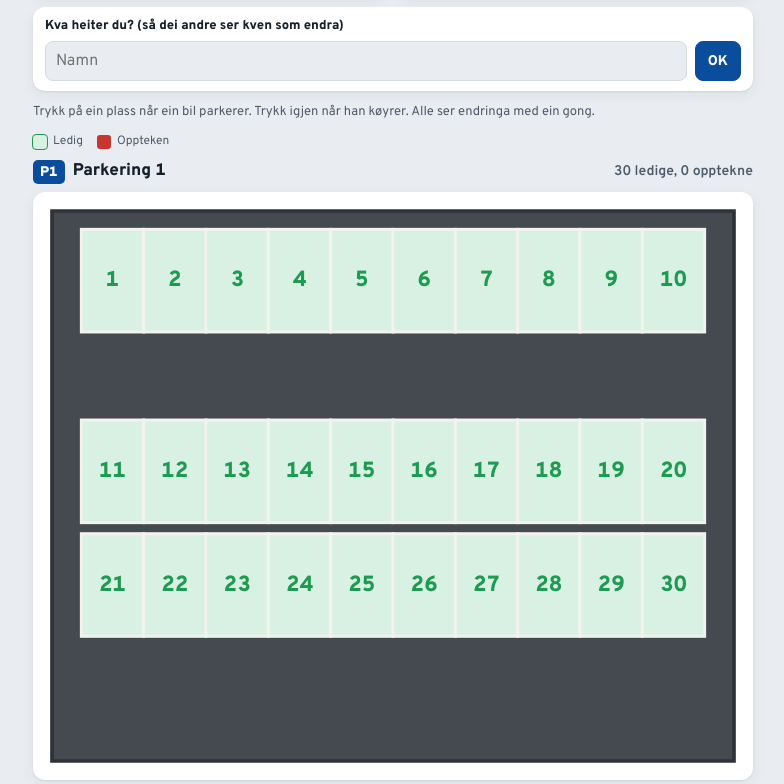
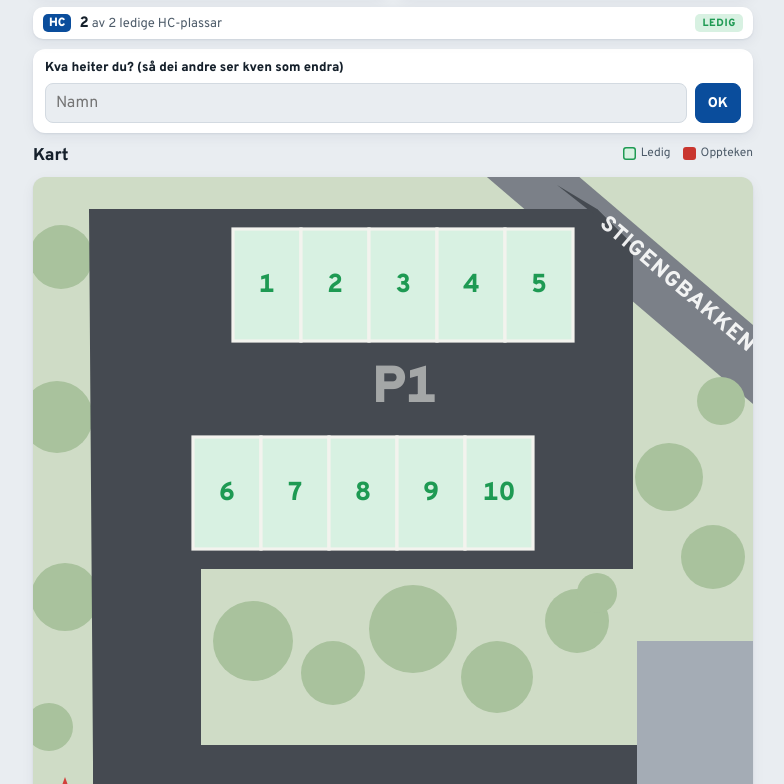
Before and after one commit to GeitaInc/hsmk-parkering, a plain HTML site: page index.html in a window 1280 px wide. Shown: the part 166-950 px from the top of the page, without its empty margins (247-1031 px from the left). Drawn offline with Linux system fonts and the light colour scheme.

Commit message:
Kart etter flyfoto: P1 (10), P2 (9) og 2 HC-plassar
Co-Authored-By: Claude Opus 5 <noreply@anthropic.com>
Claude-Session: https://claude.ai/code/session_01VFwytAxgH2EV4eqdur8oRu

```diff
--- a/index.html
+++ b/index.html
@@ -18,6 +18,7 @@
   --asphalt:#454a51; --asphalt-edge:#2f3338; --paint:#f3f3ee;
   --free:#1e9a53; --free-soft:#d8f1e2; --occ:#d23f3a; --occ-soft:#f8dcda; --warn:#d99100; --warn-soft:#fbeccb;
   --car:#c9362f; --car-glass:#f2c4c1;
+  --hc-soft:#d9e6f7; --grass:#cfdcc6; --tree:#a9c29d; --roof:#a4acb5; --roof-dark:#5d646c; --road:#7b8088;
   --shadow:0 1px 2px rgba(10,30,60,.08),0 4px 14px rgba(10,30,60,.06);
 }
 @media (prefers-color-scheme: dark){
@@ -27,6 +28,7 @@
     --asphalt:#2c3137; --asphalt-edge:#1b1f24; --paint:#dcdcd4;
     --free:#3cc378; --free-soft:#163826; --occ:#f0625c; --occ-soft:#3d1c1b; --warn:#f0b43a; --warn-soft:#3b2d10;
     --car:#e0544d; --car-glass:#5a2523;
+    --hc-soft:#1a2c46; --grass:#17231b; --tree:#1f3325; --roof:#39414a; --roof-dark:#262b31; --road:#353a41;
     --shadow:0 1px 2px rgba(0,0,0,.3),0 4px 14px rgba(0,0,0,.25);
   }
 }
@@ -77,16 +79,17 @@ header.top{display:flex;align-items:center;gap:12px;padding-top:calc(12px + env(
 .lotcard[data-k=full]{border-color:var(--occ)}
 .lotcard[data-k=full] .num{color:var(--occ)}
 
-/* Lots */
-.hint{margin:4px 0 12px;color:var(--ink-2);font-size:13px}
-.legend{display:flex;gap:14px;flex-wrap:wrap;font-size:12px;color:var(--ink-2);margin:0 0 10px}
-.legend span{display:inline-flex;align-items:center;gap:6px}
-.legend b{display:inline-block;width:14px;height:14px;border-radius:3px}
-section.lot{margin:0 0 22px;scroll-margin-top:130px}
-section.lot h2{display:flex;align-items:center;gap:8px;margin:0 0 8px;font-size:17px;font-weight:800}
-section.lot h2 .tag{background:var(--sign);color:var(--sign-ink);font-weight:900;font-size:14px;border-radius:5px;padding:3px 7px 1px}
-section.lot h2 .cnt{margin-left:auto;font-size:14px;font-weight:600;color:var(--ink-2)}
-.mapbox{background:var(--surface);border-radius:12px;box-shadow:var(--shadow);padding:8px;overflow:hidden}
+/* Map */
+.mapsec{margin:0 0 16px;scroll-margin-top:150px}
+.maphead{display:flex;align-items:baseline;gap:12px;margin:2px 0 8px}
+.maphead h2{margin:0;font-size:17px;font-weight:800}
+.legend{display:flex;gap:12px;flex-wrap:wrap;font-size:12px;color:var(--ink-2);margin-left:auto}
+.legend span{display:inline-flex;align-items:center;gap:5px}
+.legend b{display:inline-block;width:13px;height:13px;border-radius:3px}
+.lg-free{background:var(--free-soft);box-shadow:inset 0 0 0 1.5px var(--free)}
+.lg-occ{background:var(--car)}
+.hint{margin:8px 0 0;color:var(--ink-2);font-size:13px}
+.mapbox{background:var(--grass);border-radius:12px;box-shadow:var(--shadow);overflow:hidden}
 svg.map{display:block;width:100%;height:auto;user-select:none;-webkit-user-select:none}
 .spot{cursor:pointer}
 .spot .bay{fill:var(--free-soft);stroke:var(--paint);stroke-width:1.6}
@@ -94,13 +97,28 @@ svg.map{display:block;width:100%;height:auto;user-select:none;-webkit-user-selec
 .spot .glass{fill:var(--car-glass);opacity:0;transition:opacity .15s}
 .spot.occ .bay{fill:var(--occ-soft)}
 .spot.occ .carbody,.spot.occ .glass{opacity:1}
-.spot .n{font-size:12px;font-weight:800;fill:var(--free);pointer-events:none;text-anchor:middle;dominant-baseline:central}
+.spot .n{font-size:13px;font-weight:800;fill:var(--free);pointer-events:none;text-anchor:middle;dominant-baseline:central}
+.spot.hc .bay{fill:var(--hc-soft)}
+.spot.hc .n{fill:var(--sign);font-size:12px}
+@media (prefers-color-scheme: dark){.spot.hc .n{fill:#8fb8ef}}
 .spot.occ .n{fill:#fff}
 .spot.flash .bay{stroke:var(--sign);stroke-width:3.5}
-.asph{fill:var(--asphalt);stroke:var(--asphalt-edge);stroke-width:2}
-.maplabel{font-size:12px;font-weight:700;fill:var(--ink-2);text-anchor:middle}
-.maplabel.onasph{fill:var(--paint);opacity:.85}
-.arrow{fill:var(--paint);opacity:.8}
+.asph{fill:var(--asphalt)}
+.road{fill:none;stroke:var(--road);stroke-linecap:butt}
+.bldg{fill:var(--roof)}
+.bldg.dark{fill:var(--roof-dark)}
+.tree{fill:var(--tree)}
+.maplabel{font-size:12px;font-weight:700;fill:var(--ink-2);text-anchor:middle;dominant-baseline:central;pointer-events:none}
+.maplabel.onroad{fill:#fff;opacity:.9;font-size:11px;letter-spacing:.04em}
+.maplabel.onroof{fill:var(--ink);opacity:.7;letter-spacing:.08em;text-transform:uppercase;font-size:11px}
+.paint{fill:var(--paint);opacity:.55;font-weight:900;font-size:26px;text-anchor:middle;dominant-baseline:central;pointer-events:none}
+.compass text{font-size:11px;font-weight:900;fill:var(--ink);text-anchor:middle}
+.compass path{fill:var(--occ)}
+
+/* HC line in summary */
+.hcline{grid-column:1/-1;all:unset;grid-column:1/-1;cursor:pointer;display:flex;align-items:center;gap:8px;background:var(--surface);border-radius:10px;box-shadow:var(--shadow);padding:6px 10px 5px;font-size:13px;color:var(--ink-2)}
+.hcline .tag{background:var(--sign);color:var(--sign-ink);font-weight:900;font-size:12px;border-radius:5px;padding:2px 6px 0;line-height:1.3}
+.hcline b{color:var(--ink);font-size:15px}
 
 /* Log */
 .panel{background:var(--surface);border-radius:12px;box-shadow:var(--shadow);padding:12px 14px;margin:0 0 14px}
@@ -153,13 +171,17 @@ input[type=text]{font:inherit;font-size:16px;padding:10px 12px;border-radius:8px
 
   <div id="namebarHost"></div>
 
-  <p class="hint">Trykk på ein plass når ein bil parkerer. Trykk igjen når han køyrer. Alle ser endringa med ein gong.</p>
+  <section class="mapsec" id="kart">
+    <div class="maphead">
+      <h2>Kart</h2>
       <div class="legend" aria-hidden="true">
-    <span><b style="background:var(--free-soft);outline:1.5px solid var(--free)"></b>Ledig</span>
-    <span><b style="background:var(--car)"></b>Oppteken</span>
+        <span><b class="lg-free"></b>Ledig</span>
+        <span><b class="lg-occ"></b>Oppteken</span>
       </div>
-
-  <div id="lots"></div>
+    </div>
+    <div class="mapbox" id="mapbox"></div>
+    <p class="hint">Trykk på ein plass når ein bil parkerer, og trykk igjen når han køyrer. Alle ser endringa med ein gong.</p>
+  </section>
 
   <div class="panel">
     <h3>Siste endringar</h3>
@@ -187,32 +209,56 @@ input[type=text]{font:inherit;font-size:16px;padding:10px 12px;border-radius:8px
 <script>
 "use strict";
 /* ============================================================
-   LAYOUT – parkeringane. Kvar rad = plassar side om side langs ei linje.
+   KART – teikna etter flyfoto frå Tarjei 19.09.2026 (nord opp, ikkje i skala).
+   Kvar rad = plassar side om side langs ei linje.
    x,y = startpunkt · a = vinkel (grader) · n = tal plassar
-   side = 1 (plassane går «nedover» frå linja) eller -1 (oppover)
+   side = 1: plassane går til venstre for køyreretninga (a=0 → nedover), -1: motsett
    ============================================================ */
-const SW = 34;   // plassbreidd (einingar)
-const SD = 56;   // plassdjupn
+const MAP = { w:360, h:690 };
+const SW = 34, SD = 56;
 
 const LOTS = [
-  { id:"p1", tag:"P1", name:"Parkering 1",
-    outline:[[0,0],[372,0],[372,300],[0,300]],
-    rows:[
-      {x:16, y:10,  a:0, n:10, side:1},
-      {x:16, y:170, a:0, n:10, side:-1},
-      {x:16, y:176, a:0, n:10, side:1},
-    ],
-    labels:[{x:186,y:128,text:"køyrefelt",onAsph:true}, {x:186,y:290,text:"",onAsph:true}]
+  { id:"p1", tag:"P1", name:"Stigengbakken",
+    rows:[ {x:100, y:26,  a:0, n:5, side:1},      // øvre rad, 1–5
+           {x:80,  y:186, a:0, n:5, side:-1} ]    // nedre rad, 6–10
   },
-  { id:"p2", tag:"P2", name:"Parkering 2",
-    outline:[[0,0],[372,0],[372,214],[0,214]],
-    rows:[
-      {x:16, y:10,  a:0, n:10, side:1},
-      {x:16, y:204, a:0, n:10, side:-1},
-    ],
-    labels:[{x:186,y:112,text:"køyrefelt",onAsph:true}]
+  { id:"p2", tag:"P2", name:"Ved skulen",
+    rows:[ {x:60, y:350, a:63, n:9, side:1, sw:32, sd:54} ]   // langs vestkanten, 1 nord → 9 sør
+  },
+  { id:"hc", tag:"HC", name:"HC-plassar", hc:true,
+    rows:[ {x:150, y:386, a:0, n:2, side:-1, sw:48, sd:52} ]  // nordsida av det mørke bygget
   }
 ];
+
+function drawBackdrop(svg){
+  // vegen Stigengbakken
+  el("path",{class:"road",d:"M236 -12 L372 104","stroke-width":30},svg);
+  // trekroner
+  [[14,40,16],[12,120,18],[16,210,17],[8,275,12],[110,232,20],[150,248,16],[190,226,22],[232,250,18],[272,222,16],
+   [318,150,17],[340,190,16],[344,112,12],[20,470,13],[40,560,15],[70,640,16],[110,672,14],[282,208,10]]
+   .forEach(([cx,cy,r])=>el("circle",{class:"tree",cx,cy,r},svg));
+  // asfalt: P1 med innkøyring frå Stigengbakken, nedkøyring til plassen
+  el("polygon",{class:"asph",points:"28,16 282,16 300,34 300,196 84,196 84,292 30,292"},svg);
+  el("polygon",{class:"asph",points:"262,4 300,34 282,16"},svg);
+  // plassen + P2 + vegen langs skulen
+  el("polygon",{class:"asph",points:"30,284 302,284 302,690 140,690 132,655 2,378 30,338"},svg);
+  // bygg
+  el("polygon",{class:"bldg dark",points:"150,390 254,390 254,454 150,454"},svg);
+  el("polygon",{class:"tree",points:"206,456 262,456 262,628 226,632"},svg);
+  el("polygon",{class:"bldg",points:"172,640 262,640 262,690 182,690"},svg);
+  el("polygon",{class:"bldg",points:"302,232 360,232 360,690 302,690"},svg);
+  // tekst
+  lbl(svg,322,54,"STIGENGBAKKEN","maplabel onroad",40.5);
+  lbl(svg,331,470,"Skulen","maplabel onroof",90);
+  // måla feltnamn på asfalten
+  const t1=el("text",{class:"paint",x:186,y:106},svg); t1.textContent="P1";
+  const t2=el("text",{class:"paint",x:168,y:520},svg); t2.textContent="P2";
+  // kompass
+  const c=el("g",{class:"compass",transform:"translate(16 314)"},svg);
+  el("path",{d:"M0 -14 L5 0 L0 -3 L-5 0 Z"},c);
+  const n=el("text",{x:0,y:12},c); n.textContent="N";
+}
+function lbl(svg,x,y,text,cls,rot){ const t=el("text",{class:cls,x,y,transform:rot?`rotate(${rot} ${x} ${y})`:""},svg); t.textContent=text; return t; }
 
 /* ============================================================ SYNK */
 const params = new URLSearchParams(location.search);
@@ -230,69 +276,65 @@ let me = (lsGet(LS_NAME) || "").trim();
 /** state[spotId] = {o:0|1, t:ms, by:string} */
 let state = {};
 try{ state = JSON.parse(lsGet(LS_STATE) || "{}") || {} }catch(e){ state = {} }
-const brokerSeen = BROKERS.map(()=>({}));  // kva kvar broker har fortalt oss
+const brokerSeen = BROKERS.map(()=>({}));
 const clients = [];
 const connected = BROKERS.map(()=>false);
 
 /* ---------- geometri ---------- */
 const rad = d => d*Math.PI/180;
 function rowPoint(r,u,v){ const c=Math.cos(rad(r.a)), s=Math.sin(rad(r.a)); return [r.x+u*c-v*s, r.y+u*s+v*c]; }
-const spots = [];          // {id, lot, num, row, k}
+const spots = [];
 const spotsByLot = {};
 LOTS.forEach(L=>{
   spotsByLot[L.id]=[]; let num=1;
   L.rows.forEach(r=>{ for(let k=0;k<r.n;k++){ const s={id:L.id+"-"+num, lot:L, num, row:r, k}; spots.push(s); spotsByLot[L.id].push(s); num++; } });
 });
 const spotById = Object.fromEntries(spots.map(s=>[s.id,s]));
+const spotName = s => s.lot.hc ? `HC ${s.num}` : `${s.lot.tag} nr ${s.num}`;
 
 /* ---------- teikning ---------- */
 const NS="http://www.w3.org/2000/svg";
 function el(tag,attrs,parent){ const e=document.createElementNS(NS,tag); for(const k in attrs) e.setAttribute(k,attrs[k]); if(parent) parent.appendChild(e); return e; }
 const spotEls = {};
 
-function buildLots(){
-  const host=document.getElementById("lots");
-  LOTS.forEach(L=>{
-    const sec=document.createElement("section"); sec.className="lot"; sec.id="lot-"+L.id;
-    sec.innerHTML=`<h2><span class="tag">${L.tag}</span><span>${L.name}</span><span class="cnt" id="cnt-${L.id}"></span></h2><div class="mapbox"></div>`;
-    host.appendChild(sec);
-    // bounds
-    const pts=[...L.outline];
-    L.rows.forEach(r=>{ const side=r.side||1; [[0,0],[r.n*SW,0],[0,side*SD],[r.n*SW,side*SD]].forEach(([u,v])=>pts.push(rowPoint(r,u,v))); });
-    (L.labels||[]).forEach(l=>pts.push([l.x,l.y]));
-    const xs=pts.map(p=>p[0]), ys=pts.map(p=>p[1]);
-    const pad=6, minX=Math.min(...xs)-pad, minY=Math.min(...ys)-pad, W=Math.max(...xs)-minX+pad, H=Math.max(...ys)-minY+pad;
-    const svg=el("svg",{class:"map",viewBox:`${minX} ${minY} ${W} ${H}`,role:"group","aria-label":`${L.tag} ${L.name}`});
-    sec.querySelector(".mapbox").appendChild(svg);
-    el("polygon",{class:"asph",points:L.outline.map(p=>p.join(",")).join(" ")},svg);
-    (L.labels||[]).forEach(l=>{ if(!l.text) return; const t=el("text",{class:"maplabel"+(l.onAsph?" onasph":""),x:l.x,y:l.y},svg); t.textContent=l.text; });
-    spotsByLot[L.id].forEach(s=>{
-      const r=s.row, side=r.side||1;
-      const g=el("g",{class:"spot",role:"button",tabindex:"0","data-id":s.id},svg);
+function buildMap(){
+  const host=document.getElementById("mapbox");
+  const svg=el("svg",{class:"map",viewBox:`0 0 ${MAP.w} ${MAP.h}`,role:"group","aria-label":"Kart over parkeringsplassane"});
+  host.appendChild(svg);
+  drawBackdrop(svg);
+  spots.forEach(s=>{
+    const r=s.row, side=r.side||1, sw=r.sw||SW, sd=r.sd||SD;
+    const g=el("g",{class:"spot"+(s.lot.hc?" hc":""),role:"button",tabindex:"0","data-id":s.id},svg);
     const rg=el("g",{transform:`translate(${r.x} ${r.y}) rotate(${r.a})`},g);
-      const y0 = side>0?0:-SD;
-      el("rect",{class:"bay",x:s.k*SW,y:y0,width:SW,height:SD},rg);
-      // bil: kropp + frontrute (fronten mot køyrefeltet, dvs. borte frå linja)
-      el("rect",{class:"carbody",x:s.k*SW+4,y:y0+5,width:SW-8,height:SD-10,rx:6},rg);
-      const gy = side>0 ? y0+SD-19 : y0+9;
-      el("rect",{class:"glass",x:s.k*SW+7,y:gy,width:SW-14,height:10,rx:3},rg);
-      const [cx,cy]=rowPoint(r,(s.k+.5)*SW,side*SD/2);
-      const t=el("text",{class:"n",x:cx,y:cy},g); t.textContent=s.num;
+    const y0 = side>0?0:-sd;
+    el("rect",{class:"bay",x:s.k*sw,y:y0,width:sw,height:sd},rg);
+    el("rect",{class:"carbody",x:s.k*sw+4,y:y0+5,width:sw-8,height:sd-10,rx:6},rg);
+    const gy = side>0 ? y0+sd-19 : y0+9;
+    el("rect",{class:"glass",x:s.k*sw+7,y:gy,width:sw-14,height:10,rx:3},rg);
+    const [cx,cy]=rowPoint(r,(s.k+.5)*sw,side*sd/2);
+    const t=el("text",{class:"n",x:cx,y:cy},g); t.textContent = s.lot.hc ? "HC"+s.num : s.num;
     spotEls[s.id]=g;
   });
   svg.addEventListener("click",e=>{ const g=e.target.closest(".spot"); if(g) toggle(g.dataset.id); });
   svg.addEventListener("keydown",e=>{ if((e.key==="Enter"||e.key===" ") && e.target.classList.contains("spot")){ e.preventDefault(); toggle(e.target.dataset.id); } });
-  });
 }
+
+function scrollToMap(){ document.getElementById("kart").scrollIntoView({behavior:matchMedia("(prefers-reduced-motion: reduce)").matches?"auto":"smooth",block:"start"}); }
 
 function buildSummary(){
   const host=document.getElementById("summary");
   LOTS.forEach(L=>{
-    const b=document.createElement("button"); b.type="button"; b.className="lotcard"; b.id="card-"+L.id;
+    const b=document.createElement("button"); b.type="button"; b.id="card-"+L.id;
+    if(L.hc){
+      b.className="hcline";
+      b.innerHTML=`<span class="tag">HC</span><span><b id="free-${L.id}">–</b> <span id="of-${L.id}">ledige</span></span><span class="chip" id="chip-${L.id}" data-k="ok">Ledig</span>`;
+    } else {
+      b.className="lotcard";
       b.innerHTML=`<div class="row1"><span class="tag">${L.tag}</span><span class="nm">${L.name}</span></div>
         <div class="big"><span class="num" id="free-${L.id}">–</span><span class="of" id="of-${L.id}">ledige</span><span class="chip" id="chip-${L.id}" data-k="ok">Ledig</span></div>
         <div class="bar"><i id="bar-${L.id}" style="width:0"></i></div>`;
-    b.addEventListener("click",()=>document.getElementById("lot-"+L.id).scrollIntoView({behavior:matchMedia("(prefers-reduced-motion: reduce)").matches?"auto":"smooth",block:"start"}));
+    }
+    b.addEventListener("click",scrollToMap);
     host.appendChild(b);
   });
 }
@@ -300,18 +342,18 @@ function buildSummary(){
 function isOcc(id){ return !!(state[id] && state[id].o); }
 
 function renderSpot(id){ const g=spotEls[id]; if(!g) return; const o=isOcc(id); g.classList.toggle("occ",o);
-  const s=spotById[id]; g.setAttribute("aria-label",`${s.lot.tag} plass ${s.num}: ${o?"oppteken":"ledig"}`); }
+  g.setAttribute("aria-label",`${spotName(spotById[id])}: ${o?"oppteken":"ledig"}`); }
 
 function renderCounts(){
   LOTS.forEach(L=>{
     const list=spotsByLot[L.id], total=list.length, occ=list.filter(s=>isOcc(s.id)).length, free=total-occ;
-    const k = free===0 ? "full" : (free <= Math.max(2, Math.round(total*0.1)) ? "warn" : "ok");
+    const k = free===0 ? "full" : (!L.hc && free <= Math.max(2, Math.round(total*0.1)) ? "warn" : "ok");
     document.getElementById("free-"+L.id).textContent=free;
+    const chip=document.getElementById("chip-"+L.id); chip.dataset.k=k; chip.textContent= k==="full"?"Fullt":k==="warn"?"Nesten fullt":"Ledig";
+    if(L.hc){ document.getElementById("of-"+L.id).textContent=`av ${total} ledige HC-plassar`; return; }
     document.getElementById("of-"+L.id).innerHTML=`ledige<br>av ${total}`;
     document.getElementById("bar-"+L.id).style.width=(total?occ/total*100:0)+"%";
-    const chip=document.getElementById("chip-"+L.id); chip.dataset.k=k; chip.textContent= k==="full"?"Fullt":k==="warn"?"Nesten fullt":"Ledig";
     document.getElementById("card-"+L.id).dataset.k=k;
-    document.getElementById("cnt-"+L.id).textContent=`${free} ledige, ${occ} opptekne`;
   });
 }
 
@@ -322,11 +364,12 @@ function renderLog(){
   const ul=document.getElementById("log");
   if(!items.length){ ul.innerHTML=`<li><p class="empty">Ingen endringar enno.</p></li>`; return; }
   ul.innerHTML=items.map(([id,v])=>{ const s=spotById[id];
-    return `<li><time>${hhmm(v.t)}</time><span>${s.lot.tag} nr ${s.num} → <span class="${v.o?"st-occ":"st-free"}">${v.o?"oppteken":"ledig"}</span></span><span class="who">${esc(v.by||"")}</span></li>`; }).join("");
+    return `<li><time>${hhmm(v.t)}</time><span>${spotName(s)} → <span class="${v.o?"st-occ":"st-free"}">${v.o?"oppteken":"ledig"}</span></span><span class="who">${esc(v.by||"")}</span></li>`; }).join("");
 }
 
 let renderQueued=false;
-function renderAll(){ if(renderQueued) return; renderQueued=true; requestAnimationFrame(()=>{ renderQueued=false; spots.forEach(s=>renderSpot(s.id)); renderCounts(); renderLog(); }); }
+function renderNow(){ renderQueued=false; spots.forEach(s=>renderSpot(s.id)); renderCounts(); renderLog(); }
+function renderAll(){ if(renderQueued) return; renderQueued=true; requestAnimationFrame(renderNow); }
 let saveTimer=null;
 function saveLocal(){ clearTimeout(saveTimer); saveTimer=setTimeout(()=>lsSet(LS_STATE,JSON.stringify(state)),300); }
 
@@ -343,8 +386,7 @@ function accept(id,val){
 }
 
 function heal(i){
-  // Etter første synk: send det vi veit som er nyare enn det denne brokeren har
-  Object.keys(state).forEach(id=>{ const have=brokerSeen[i][id]; if(!have || have.t<state[id].t) publishTo(i,id,state[id]); });
+  Object.keys(state).forEach(id=>{ if(!spotById[id]) return; const have=brokerSeen[i][id]; if(!have || have.t<state[id].t) publishTo(i,id,state[id]); });
 }
 
 function updateConn(){
@@ -375,7 +417,7 @@ function connect(){
   });
   setTimeout(()=>{ const box=document.getElementById("conn"); if(box.dataset.s==="wait"){ box.dataset.s="off"; updateConn(); } },12000);
 }
-document.addEventListener("visibilitychange",()=>{ if(document.visibilityState==="visible") clients.forEach((c,i)=>{ if(c && !connected[i]) try{ c.reconnect() }catch(e){} }); });
+document.addEventListener("visibilitychange",()=>{ if(document.visibilityState==="visible"){ renderNow(); clients.forEach((c,i)=>{ if(c && !connected[i]) try{ c.reconnect() }catch(e){} }); } });
 window.addEventListener("online",()=>{ clients.forEach((c,i)=>{ if(c && !connected[i]) try{ c.reconnect() }catch(e){} }); updateConn(); });
 window.addEventListener("offline",updateConn);
 
@@ -388,7 +430,7 @@ function setSpot(id,o){
 }
 function toggle(id){
   const was=isOcc(id); setSpot(id,!was);
-  const s=spotById[id]; showToast(`${s.lot.tag} nr ${s.num} er no ${was?"ledig":"oppteken"}`, ()=>setSpot(id,was));
+  showToast(`${spotName(spotById[id])} er no ${was?"ledig":"oppteken"}`, ()=>setSpot(id,was));
 }
 let toastTimer=null;
 function showToast(msg,undo){
@@ -431,7 +473,7 @@ function buildReset(){
 }
 
 /* ---------- start ---------- */
-buildSummary(); buildLots(); buildReset(); renderNamebar(); renderAll(); updateConn(); connect();
+buildSummary(); buildMap(); buildReset(); renderNamebar(); renderNow(); updateConn(); connect();
 </script>
 </body>
 </html>
```
Lines whose indentation alone changed are shown as unchanged.
